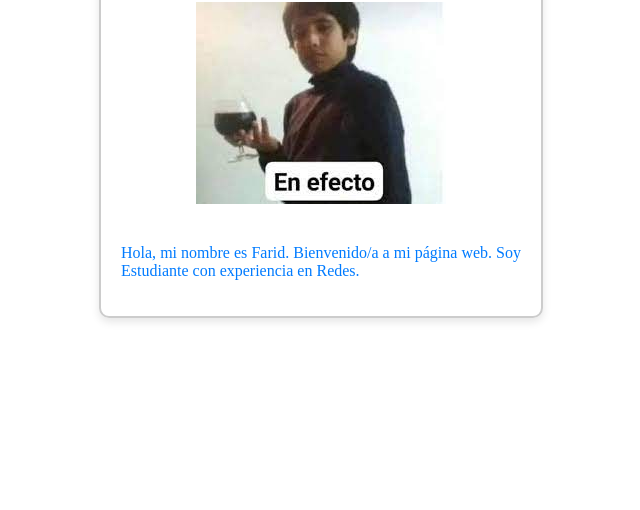
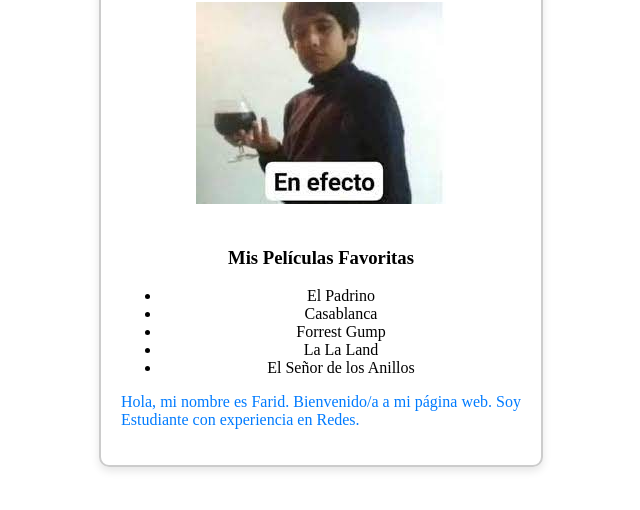
Before and after one commit to sheko7u7/test1Erick, a plain HTML site: page index.html in a window 1280 px wide. Shown: the part 108-618 px from the top of the page, without its empty margins (319-959 px from the left). Drawn offline with Linux system fonts and the light colour scheme.

Commit message:
Agregando listas

```diff
--- a/index.html
+++ b/index.html
@@ -13,7 +13,18 @@
     <div class="tarjeta" align="center">
         <h1>Mi Tarjeta de Presentación</h1>
         <img src="./SIS.jpeg" alt="Imagen de perfil">
-        <p>Hola, mi nombre es Farid. Bienvenido/a a mi página web. Soy Estudiante con experiencia en Redes.</p>
+
+        <h3>Mis Películas Favoritas</h3>
+
+    <ul>
+        <li>El Padrino</li>
+        <li>Casablanca</li>
+        <li>Forrest Gump</li>
+        <li>La La Land</li>
+        <li>El Señor de los Anillos</li>
+    </ul>
+
+    <p>Hola, mi nombre es Farid. Bienvenido/a a mi página web. Soy Estudiante con experiencia en Redes.</p>
     </div>
 
 </body>
```
